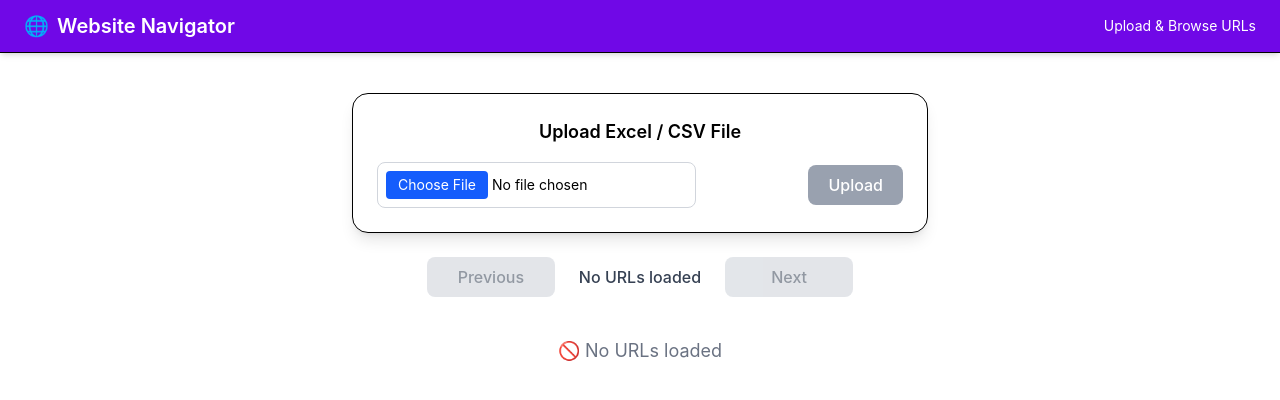
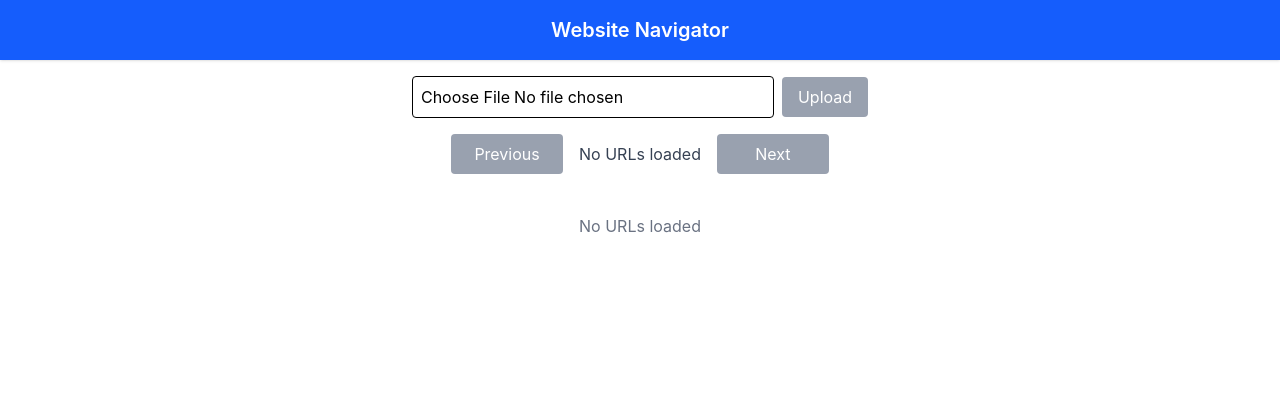
Before and after one commit to anuraj-2000/WEBSITE-NAVIGATOR-WN, a React app in the folder frontend/: page / in a window 1280 px wide. Shown: the top 400 px of the page. Built offline with nearby package versions, Linux system fonts and the light colour scheme; the HTML template or start-up script is replaced by a standard one.

Commit message:
Initial working commit

```diff
--- a/frontend/src/components/FileUpload.jsx
+++ b/frontend/src/components/FileUpload.jsx
@@ -1,4 +1,3 @@
-
 import React, { useState } from "react";
 import axios from "axios";
 
@@ -20,43 +19,28 @@ const FileUpload = ({ onUpload }) => {
   };
 
   return (
-    <div className="max-w-xl mx-auto mt-6 p-6 bg-white shadow-lg rounded-2xl border">
-
-      <h2 className="text-lg font-semibold mb-4 text-center">
-        Upload Excel / CSV File
-      </h2>
-
-      <div className="flex flex-col sm:flex-row gap-3 items-center justify-between">
-
+    <div className="flex gap-2 mb-4 justify-center items-center">
 
       <input
         type="file"
         onChange={(e) => setFile(e.target.files[0])}
-          className="w-full sm:w-auto text-sm border border-gray-300 rounded-lg p-2 cursor-pointer file:bg-blue-600 file:text-white file:border-0 file:px-3 file:py-1 file:rounded file:cursor-pointer hover:file:bg-blue-700"
+        className="border p-2 rounded"
       />
-
 
       <button
         onClick={handleUpload}
         disabled={!file}
-          className={`w-full sm:w-auto px-5 py-2 rounded-lg font-medium transition
+        className={`px-4 py-2 rounded text-white
           ${
             file
-                ? "bg-blue-600 text-white hover:bg-blue-700"
-                : "bg-gray-400 text-white cursor-not-allowed"
+              ? "bg-blue-500 hover:bg-blue-600"
+              : "bg-gray-400 cursor-not-allowed"
           }
         `}
       >
         Upload
       </button>
-      </div>
 
-
-      {file && (
-        <p className="text-sm text-gray-600 mt-3 text-center">
-          Selected: <span className="font-medium">{file.name}</span>
-        </p>
-      )}
     </div>
   );
 };
--- a/frontend/src/components/NavButtons.jsx
+++ b/frontend/src/components/NavButtons.jsx
@@ -1,42 +1,38 @@
-
 const NavButtons = ({ currentIndex, total, onNext, onPrev }) => {
   const isPrevDisabled = currentIndex === 0;
   const isNextDisabled = currentIndex === total - 1 || total === 0;
 
   return (
-    <div className="flex justify-center items-center gap-6 mt-6">
-
+    <div className="flex justify-center items-center gap-4 mt-4">
 
       <button
         onClick={onPrev}
         disabled={isPrevDisabled}
-        className={`w-32 py-2 rounded-lg font-medium transition duration-200
+        className={`w-28 py-2 rounded text-white
           ${
             isPrevDisabled
-              ? "bg-gray-300 text-gray-600 cursor-not-allowed opacity-60"
-              : "bg-blue-600 text-white hover:bg-blue-700 active:scale-95"
+              ? "bg-gray-400 cursor-not-allowed"
+              : "bg-blue-600 hover:bg-blue-700"
           }
         `}
       >
         Previous
       </button>
 
-
-      <span className="text-gray-700 font-medium">
+      <span className="text-gray-700">
         {total > 0
           ? `Showing ${currentIndex + 1} of ${total}`
           : "No URLs loaded"}
       </span>
 
-
       <button
         onClick={onNext}
         disabled={isNextDisabled}
-        className={`w-32 py-2 rounded-lg font-medium transition duration-200
+        className={`w-28 py-2 rounded text-white
           ${
             isNextDisabled
-              ? "bg-gray-300 text-gray-600 cursor-not-allowed opacity-60"
-              : "bg-blue-600 text-white hover:bg-blue-700 active:scale-95"
+              ? "bg-gray-400 cursor-not-allowed"
+              : "bg-blue-600 hover:bg-blue-700"
           }
         `}
       >
--- a/frontend/src/components/Navbar.jsx
+++ b/frontend/src/components/Navbar.jsx
@@ -1,18 +1,8 @@
 
 const Navbar = () => {
   return (
-    <nav className="bg-violet-700 shadow-md border-b px-6 py-3 flex items-center justify-between">
-
-
-      <h1 className="text-xl font-semibold text-white flex items-center gap-2">
-        🌐 <span>Website Navigator</span>
-      </h1>
-
-
-      <div className="text-sm text-white hidden sm:block">
-        Upload & Browse URLs
-      </div>
-
+    <nav className="bg-blue-600 text-white p-4 text-xl font-semibold text-center shadow">
+      Website Navigator
     </nav>
   );
 };
--- a/frontend/src/components/WebViewer.jsx
+++ b/frontend/src/components/WebViewer.jsx
@@ -2,46 +2,39 @@
 const WebViewer = ({ url }) => {
   if (!url) {
     return (
-      <div className="text-center mt-10 text-gray-500 text-lg">
-        🚫 No URLs loaded
-      </div>
+      <p className="text-center mt-10 text-gray-500">
+        No URLs loaded
+      </p>
     );
   }
 
   return (
-    <div className="max-w-5xl mx-auto mt-6 bg-white shadow-lg rounded-2xl border overflow-hidden">
-
-      {/* Info Message */}
-      <div className="bg-yellow-50 text-yellow-700 text-sm text-center p-2 border-b">
+    <>
+      <p className="text-sm text-gray-500 text-center p-2">
         If the site doesn’t load, click "Open in new tab"
-      </div>
-
-      {/* Header with Link */}
-      <div className="flex justify-between items-center px-4 py-2 bg-gray-100 border-b">
-        <p className="text-sm text-gray-600 truncate max-w-[70%]">
-          {url}
       </p>
 
+      <div className="mt-4 border rounded overflow-hidden h-[500px] flex flex-col">
+
+        <div className="p-2 text-center bg-gray-100 border-b">
           <a
             href={url}
             target="_blank"
             rel="noreferrer"
-          className="text-blue-600 font-medium hover:underline"
+            className="text-blue-600 underline"
           >
-          Open ↗
+            Open in new tab
           </a>
         </div>
 
-      {/* Iframe Container */}
-      <div className="h-[500px]">
         <iframe
           src={url}
           title="website"
           className="w-full h-full"
         />
-      </div>
 
       </div>
+    </>
   );
 };
 
```
Lines whose indentation alone changed are shown as unchanged.
